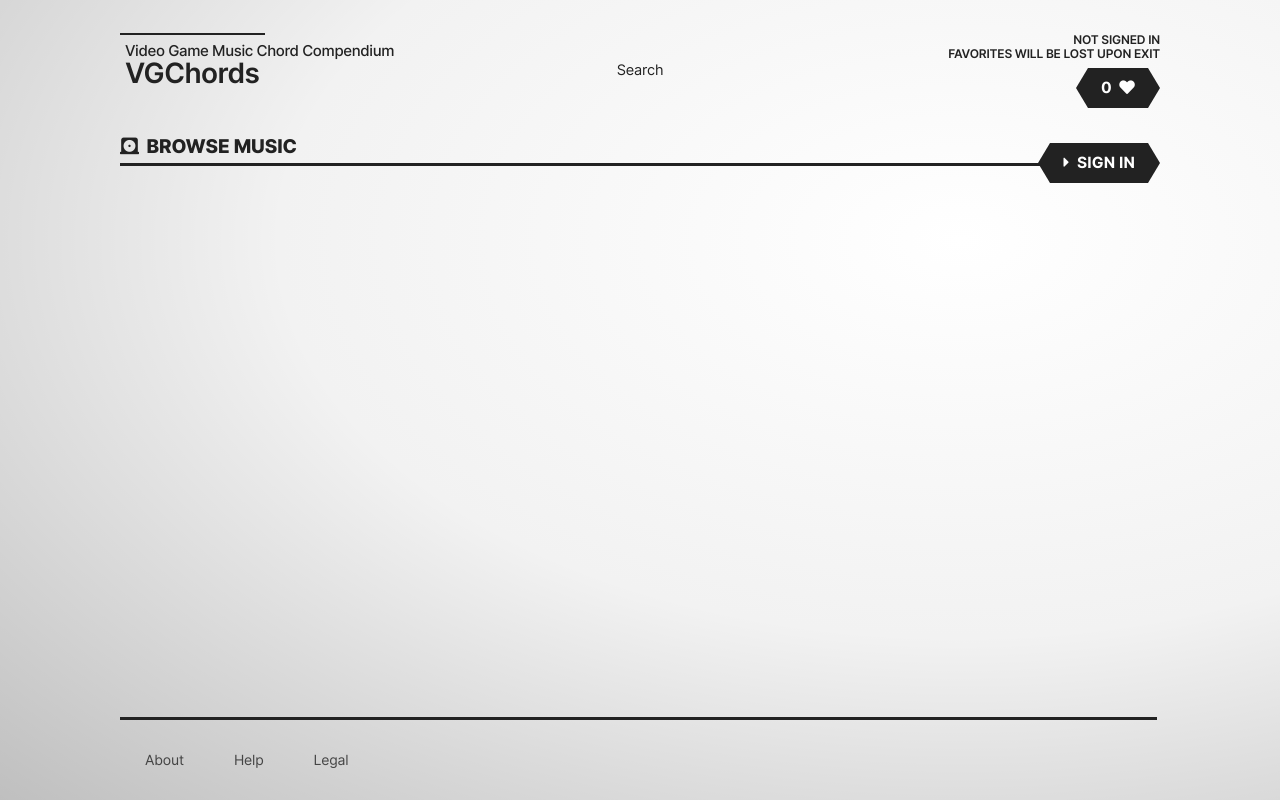
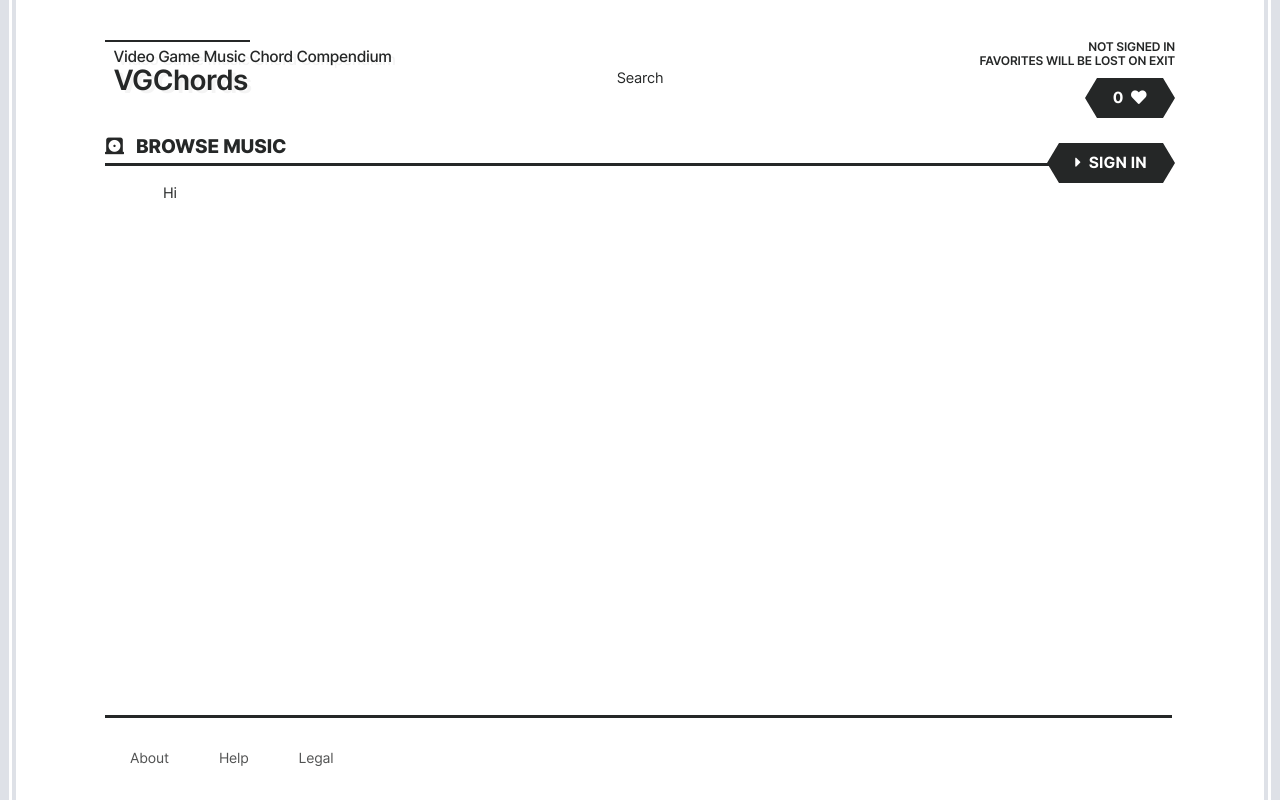
Before and after one commit to Oasiris/cs1300-vgchords, a React (Create React App) app: page / in a window 1280 px wide. Built offline with nearby package versions, Linux system fonts and the light colour scheme.

Commit message:
Moved layout to component Layout

```diff
--- a/public/index.html
+++ b/public/index.html
@@ -26,7 +26,7 @@
       work correctly both with client-side routing and a non-root public URL.
       Learn how to configure a non-root public URL by running `npm run build`.
     -->
-        <title>David's App</title>
+        <title>VGChords</title>
         <link rel="stylesheet" href="%PUBLIC_URL%/fonts/inter.css" />
         <link rel="stylesheet" href="%PUBLIC_URL%/fontawesome-css/fontawesome.css" />
         <link rel="stylesheet" href="%PUBLIC_URL%/fontawesome-css/solid.css" />
--- a/src/components/Button.tsx
+++ b/src/components/Button.tsx
@@ -7,7 +7,7 @@ type ButtonProps = {
 
 export const HexButton: React.FC<ButtonProps> = ({ children, className, ...props }) => {
     return (
-        <div className={`hexButton ${className || ''}`} {...props}>
+        <div className={`hexButton unselectable ${className || ''}`} {...props}>
             <div />
             <div>{children}</div>
             <div />
--- a/src/components/Footer.tsx
+++ b/src/components/Footer.tsx
@@ -1,7 +1,26 @@
 import React from 'react'
 
-export const Footer: React.FC = () => (
-    <div id="footer">
-        <div>Made with ♥ in React</div>
+// export const Footer: React.FC = () => (
+//     <div id="footer">
+//         <div>Made with ♥ in React</div>
+//     </div>
+// )
+
+const FooterNav: React.FC = () => (
+    <div className="lineNavWrapper">
+        <div className="boldLineRack" />
     </div>
 )
+
+export const Footer: React.FC = () => (
+    <section id="footer">
+        <div className="outerContainer">
+            <FooterNav />
+            <div className="footerNavBar">
+                <a>About</a>
+                <a>Help</a>
+                <a>Legal</a>
+            </div>
+        </div>
+    </section>
+)
--- /dev/null
+++ b/src/components/Header.tsx
@@ -0,0 +1,53 @@
+import React from 'react'
+
+import { HexButton as Button } from '../components/Button'
+
+const HeaderNav: React.FC<{ children?: any }> = ({ children }) => (
+    <div className="lineNavWrapper">
+        <div className="boldLineRack" />
+        <div className="lineRackTitle">{children}</div>
+        <Button className="navRightButton rackButton">
+            <i className="fas fa-caret-right" />
+            <div className="horizSpace" />
+            SIGN IN
+        </Button>
+    </div>
+)
+
+const HeaderTitle: React.FC<{ title: string; subtitle: string }> = ({ title, subtitle }) => (
+    <div id="headerTitle">
+        <div id="headerTitleRectangle" />
+        <span className="_subtitle">{subtitle}</span>
+        <h1 className="_title">
+            <a href="/">{title}</a>
+        </h1>
+        <div className="_shadow unselectable">
+            <span className="_subtitle">{subtitle}</span>
+            <h1 className="_title">{title}</h1>
+        </div>
+    </div>
+)
+
+export const Header: React.FC<{ children: any }> = ({ children }) => (
+    <section id="header">
+        <div className="outerContainer">
+            <div className="row1">
+                <HeaderTitle title="VGChords" subtitle="Video Game Music Chord Compendium" />
+                <div>Search</div>
+                <div id="favoritesDisplay">
+                    <div className="unauthWarning">
+                        NOT SIGNED IN
+                        <br />
+                        FAVORITES WILL BE LOST ON EXIT
+                    </div>
+                    <Button className="favoritesButton" style={{ float: 'right' }}>
+                        0
+                        <div className="horizSpace" />
+                        <i className="fas fa-heart" />
+                    </Button>
+                </div>
+            </div>
+            <HeaderNav>{children}</HeaderNav>
+        </div>
+    </section>
+)
--- /dev/null
+++ b/src/components/Layout.tsx
@@ -0,0 +1,52 @@
+import React from 'react'
+
+import { HexButton as Button } from '../components/Button'
+import { Footer } from '../components/Footer'
+import { Header } from '../components/Header'
+
+export type PageTitle = 'Browse Music' | 'WIP'
+
+/* Page Titles */
+
+const BrowseMusicTitle: React.FC = () => (
+    <>
+        <i className="fas fa-disc-drive" />
+        <div className="horizSpace" style={{ width: '12px' }} />
+        BROWSE MUSIC
+    </>
+)
+const WipTitle: React.FC = () => (
+    <>
+        <i className="fas fa-question-circle" />
+        <div className="horizSpace" style={{ width: '12px' }} />
+        WIP
+    </>
+)
+
+/* ——————————— */
+
+const GlobalDecoration: React.FC = () => (
+    <div id="globalDecoration">
+        <div id="flourishLeft">
+            <div />
+            <div />
+        </div>
+        <div id="flourishRight">
+            <div />
+            <div />
+        </div>
+    </div>
+)
+
+export const Layout: React.FC<{ pageTitle: PageTitle; children: any }> = ({ pageTitle, children }) => {
+    return (
+        <div id="global">
+            <GlobalDecoration />
+            <Header>{pageTitle === 'Browse Music' ? <BrowseMusicTitle /> : <WipTitle />}</Header>
+            <section id="content">
+                <div className="container">Hi</div>
+            </section>
+            <Footer />
+        </div>
+    )
+}
--- a/src/index.tsx
+++ b/src/index.tsx
@@ -9,6 +9,7 @@ import App from './App'
 import './styles/lib/bootstrap-grid.min.css'
 import './styles/lib/normalize.css'
 import './styles/index.scss'
+import './styles/global.scss'
 
 import { ErrorBoundary } from './components/ErrorBoundary'
 
--- a/src/routes/Home.tsx
+++ b/src/routes/Home.tsx
@@ -1,79 +1,12 @@
 import React from 'react'
 
 import { HexButton as Button } from '../components/Button'
+import { Layout } from '../components/Layout'
 
 import logo from '../icons/logo.svg'
 
 import '../styles/Home.scss'
 
-const HeaderNav: React.FC<{ children?: any }> = ({ children }) => (
-    <div className="lineNavWrapper">
-        <div className="boldLineRack" />
-        <div className="lineRackTitle">{children}</div>
-        <Button className="navRightButton">
-            <i className="fas fa-caret-right" />
-            <div className="horizSpace" />
-            SIGN IN
-        </Button>
-    </div>
-)
-
-const FooterNav: React.FC = () => (
-    <div className="lineNavWrapper">
-        <div className="boldLineRack" />
-    </div>
-)
-
-const Header: React.FC = () => (
-    <section id="header">
-        <div className="outerContainer">
-            <div className="row1">
-                <div id="headerTitle">
-                    <div id="headerTitleRectangle" />
-                    <span>Video Game Music Chord Compendium</span>
-                    <h1>VGChords</h1>
-                </div>
-                <div>Search</div>
-                <div id="favoritesDisplay">
-                    <div className="unauthWarning">
-                        NOT SIGNED IN
-                        <br />
-                        FAVORITES WILL BE LOST UPON EXIT
-                    </div>
-                    <Button className="favoritesButton" style={{ float: 'right' }}>
-                        0
-                        <div className="horizSpace" />
-                        <i className="fas fa-heart" />
-                    </Button>
-                </div>
-            </div>
-            <HeaderNav>
-                <i className="fas fa-disc-drive" />
-                <div className="horizSpace" />
-                BROWSE MUSIC
-            </HeaderNav>
-        </div>
-    </section>
-)
-
-const Footer: React.FC = () => (
-    <section id="footer">
-        <div className="outerContainer">
-            <FooterNav />
-            <div className="footerNavBar">
-                <a>About</a>
-                <a>Help</a>
-                <a>Legal</a>
-            </div>
-        </div>
-    </section>
-)
-
 export const Home: React.FC = () => {
-    return (
-        <div id="global">
-            <Header />
-            <Footer />
-        </div>
-    )
+    return <Layout pageTitle="Browse Music">Hi</Layout>
 }
--- /dev/null
+++ b/src/styles/global.scss
@@ -0,0 +1,29 @@
+.horizSpace {
+    display: inline-flex;
+    width: 7.5px;
+}
+
+.outerContainer {
+    margin: 0 auto;
+    width: calc(100vw - 210px);
+}
+
+.container {
+    margin: 0 auto;
+    width: calc(92.5vw - 200px);
+}
+
+@media (min-width: 1600px) {
+    .container {
+        max-width: 1375px;
+    }
+}
+
+.unselectable,
+.us {
+    user-select: none;
+    -moz-user-select: none;
+    -khtml-user-select: none;
+    -webkit-user-select: none;
+    -o-user-select: none;
+}
--- a/src/styles/index.scss
+++ b/src/styles/index.scss
@@ -14,7 +14,7 @@ body {
     letter-spacing: -0.012em;
 
     color: $globalText;
-    background: $radialBack;
+    // background: $radialBack;
 
     height: 100vh;
 }
@@ -38,30 +38,26 @@ h5 {
 /* —————————————————————————————————————— */
 // Components: Header/Footer
 
-.horizSpace {
-    display: inline-flex;
-    width: 7.5px;
-}
-
+// Height: ~182px
 section#header {
-    position: absolute;
+    // position: absolute;
     width: 100%;
     top: 0;
-    padding-top: 32.5px;
+    padding-top: 40px;
     // background: rgba(green, 0.1);
 }
 
+section#content {
+    min-height: calc(100vh - 182px - 106px);
+}
+
+// Height: 106px
 section#footer {
-    position: absolute;
+    // position: absolute;
     width: 100%;
     bottom: 0;
-    padding-bottom: 17.5px;
+    padding-bottom: 20px;
     // background: rgba(green, 0.1);
-}
-
-.outerContainer {
-    margin: 0 auto;
-    width: calc(100vw - 240px);
 }
 
 /* —————————————————————————————————————— */
@@ -88,7 +84,7 @@ section#footer {
         font-weight: 700;
         letter-spacing: 0.01em;
         height: 40px;
-        padding: 8px 13px;
+        padding: 8.5px 16.25px;
         color: $darkButtonText;
         background: $darkButtonBack;
     }
@@ -115,13 +111,57 @@ section#footer {
     }
 }
 
+#globalDecoration {
+    position: relative;
+    & > div:first-child {
+        & > div:first-child {
+            position: absolute;
+            background: $flourishBack;
+            width: 9px;
+            height: 100vh;
+            padding-right: 3px;
+        }
+        & > div:last-child {
+            position: absolute;
+            left: 12px;
+            background: $flourishBack;
+            width: 4px;
+            height: 100vh;
+        }
+    }
+    & > div:last-child {
+        & > div:first-child {
+            position: absolute;
+            right: 0px;
+            background: $flourishBack;
+            width: 9px;
+            height: 100vh;
+            padding-right: 3px;
+        }
+        & > div:last-child {
+            position: absolute;
+            right: 12px;
+            background: $flourishBack;
+            width: 4px;
+            height: 100vh;
+        }
+    }
+}
+
+// ————————————————————————————————
+/* Complex elements */
+
+._shadow {
+    color: rgba($globalText, 0.05);
+}
+
 // ————————————————————————————————
 /* Styling: Header */
 
 section#header .row1 {
     width: 100%;
     display: inline-grid;
-    grid-template-columns: 280px auto 280px;
+    grid-template-columns: 295px auto 295px;
 
     & > *:nth-child(2) {
         justify-self: center;
@@ -132,7 +172,7 @@ section#header .row1 {
         justify-self: right;
     }
 
-    margin-bottom: 35px;
+    margin-bottom: 25px;
 }
 
 #favoritesDisplay {
@@ -141,11 +181,17 @@ section#header .row1 {
         font-size: 12px;
         font-weight: 600;
         line-height: 1.18;
-        margin-bottom: 7.5px;
+        margin-bottom: 9.25px;
     }
 }
 
 #headerTitle {
+    position: relative;
+
+    a {
+        color: inherit;
+        text-decoration: none;
+    }
     #headerTitleRectangle {
         height: 2px;
         width: 145px;
@@ -153,19 +199,27 @@ section#header .row1 {
         margin-bottom: 5px;
     }
 
-    & > span:nth-child(2) {
-        padding-left: 5px;
-        font-size: 15px;
+    ._subtitle {
+        padding-left: 8.5px;
+        font-size: 15.5px;
         font-weight: 500;
         letter-spacing: -0.025em;
+        line-height: 1;
     }
-    & > h1:nth-child(3) {
-        padding-left: 5px;
+    ._title {
+        padding-left: 8.5px;
         font-size: 28px;
         font-weight: 600;
         letter-spacing: -0.02em;
         margin: 0;
         line-height: 0.8;
+    }
+
+    ._shadow {
+        position: absolute;
+        top: 10px;
+        left: 4px;
+        z-index: -50;
     }
 }
 
@@ -221,3 +275,7 @@ section#header .row1 {
         }
     }
 }
+
+.rackButton {
+    z-index: 90;
+}
```
Also changed, not shown: src/styles/_colors.scss (+11 -6 lines).
